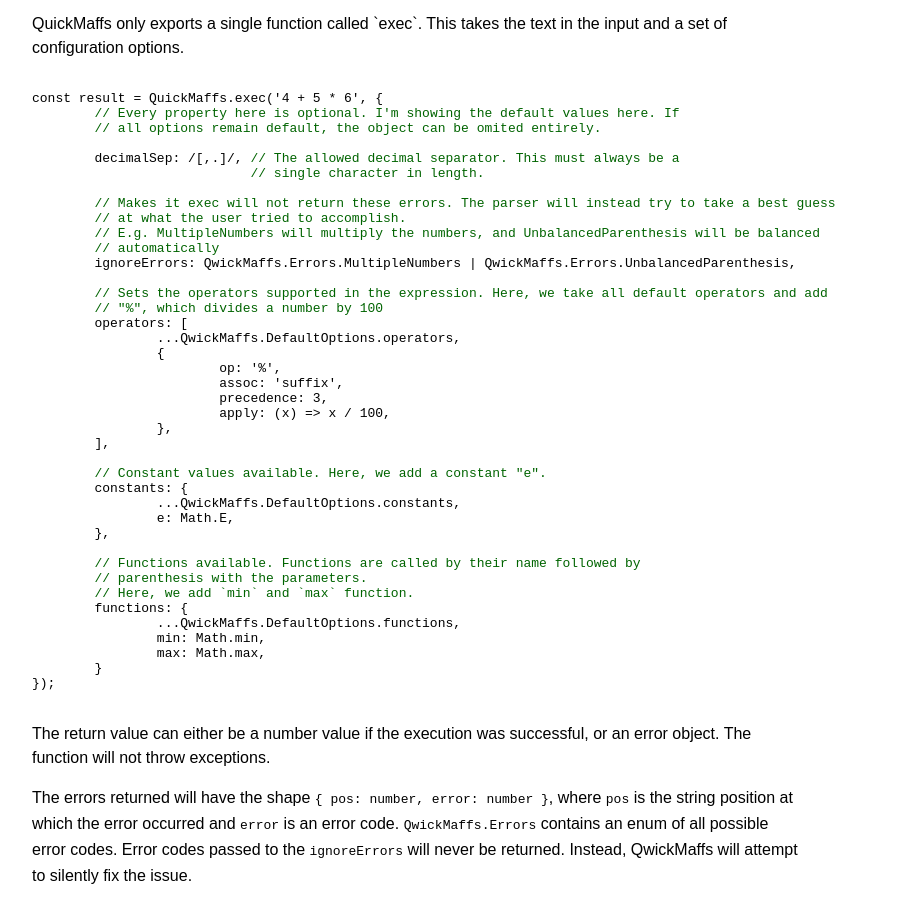
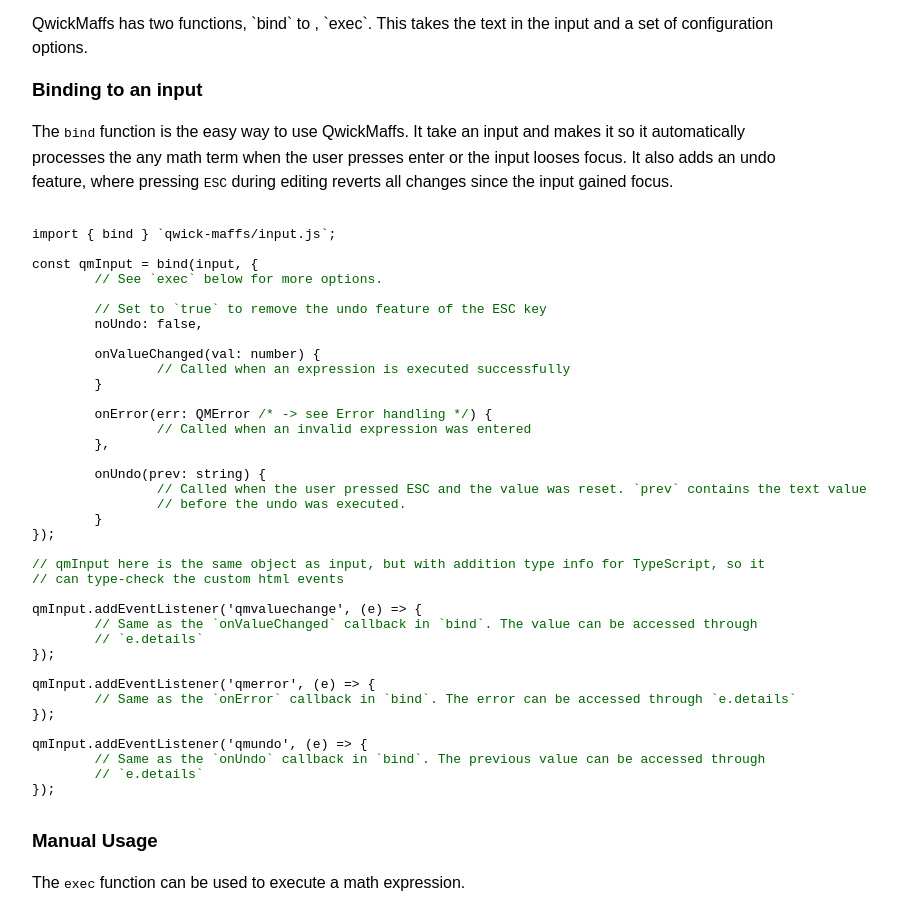
Before and after one commit to edave64/qwick-maffs, a website: page index.html in a window 1280 px wide. Shown: the part 340-1240 px from the top of the page, without its empty margins (224-1121 px from the left). Drawn offline with Linux system fonts and the light colour scheme.

Commit message:
More documentation for the new input binding

```diff
--- a/index.html
+++ b/index.html
@@ -104,8 +104,62 @@
 		<p class="errors"></p>
 		<h2>Documentation</h2>
 		<p>
-			QuickMaffs only exports a single function called `exec`. This takes the
+			QwickMaffs has two functions, `bind` to , `exec`.
+			 This takes the
 			text in the input and a set of configuration options.
+		</p>
+		<h3>Binding to an input</h3>
+		<p>
+			The <code>bind</code> function is the easy way to use QwickMaffs. It take an input and makes it so it automatically processes the
+			any math term when the user presses enter or the input looses focus.
+
+			It also adds an undo feature, where pressing <kbd>ESC</kbd> during editing reverts all changes since the input gained focus.
+		</p>
+		<p>
+			<pre><code>
+import { bind } `qwick-maffs/input.js`;
+
+const qmInput = bind(input, {
+	<span class="comment">// See `exec` below for more options.</span>
+
+	<span class="comment">// Set to `true` to remove the undo feature of the ESC key</span>
+	noUndo: false,
+
+	onValueChanged(val: number) {
+		<span class="comment">// Called when an expression is executed successfully</span>
+	}
+
+	onError(err: QMError <span class="comment">/* -> see Error handling */</span>) {
+		<span class="comment">// Called when an invalid expression was entered</span>
+	},
+
+	onUndo(prev: string) {
+		<span class="comment">// Called when the user pressed ESC and the value was reset. `prev` contains the text value
+		// before the undo was executed.</span>
+	}
+});
+
+<span class="comment">// qmInput here is the same object as input, but with addition type info for TypeScript, so it
+// can type-check the custom html events</span>
+
+qmInput.addEventListener('qmvaluechange', (e) => {
+	<span class="comment">// Same as the `onValueChanged` callback in `bind`. The value can be accessed through
+	// `e.details`</span>
+});
+
+qmInput.addEventListener('qmerror', (e) => {
+	<span class="comment">// Same as the `onError` callback in `bind`. The error can be accessed through `e.details`</span>
+});
+
+qmInput.addEventListener('qmundo', (e) => {
+	<span class="comment">// Same as the `onUndo` callback in `bind`. The previous value can be accessed through
+	// `e.details`</span>
+});
+			</code></pre>
+		</p>
+		<h3>Manual Usage</h3>
+		<p>
+			The <code>exec</code> function can be used to execute a math expression.
 		</p>
 		<p>
 			<pre><code>
```
Also changed, not shown: README.md.
